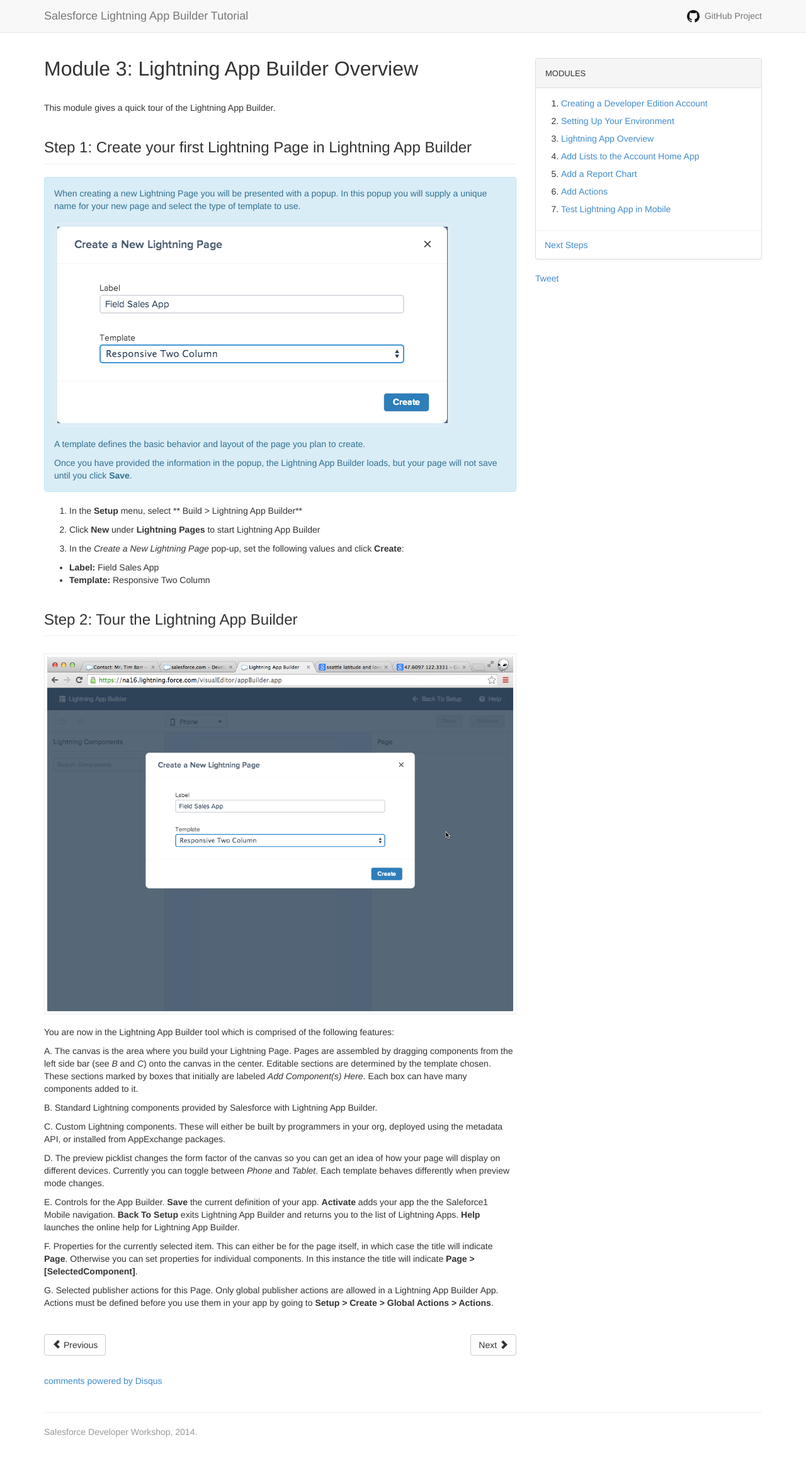
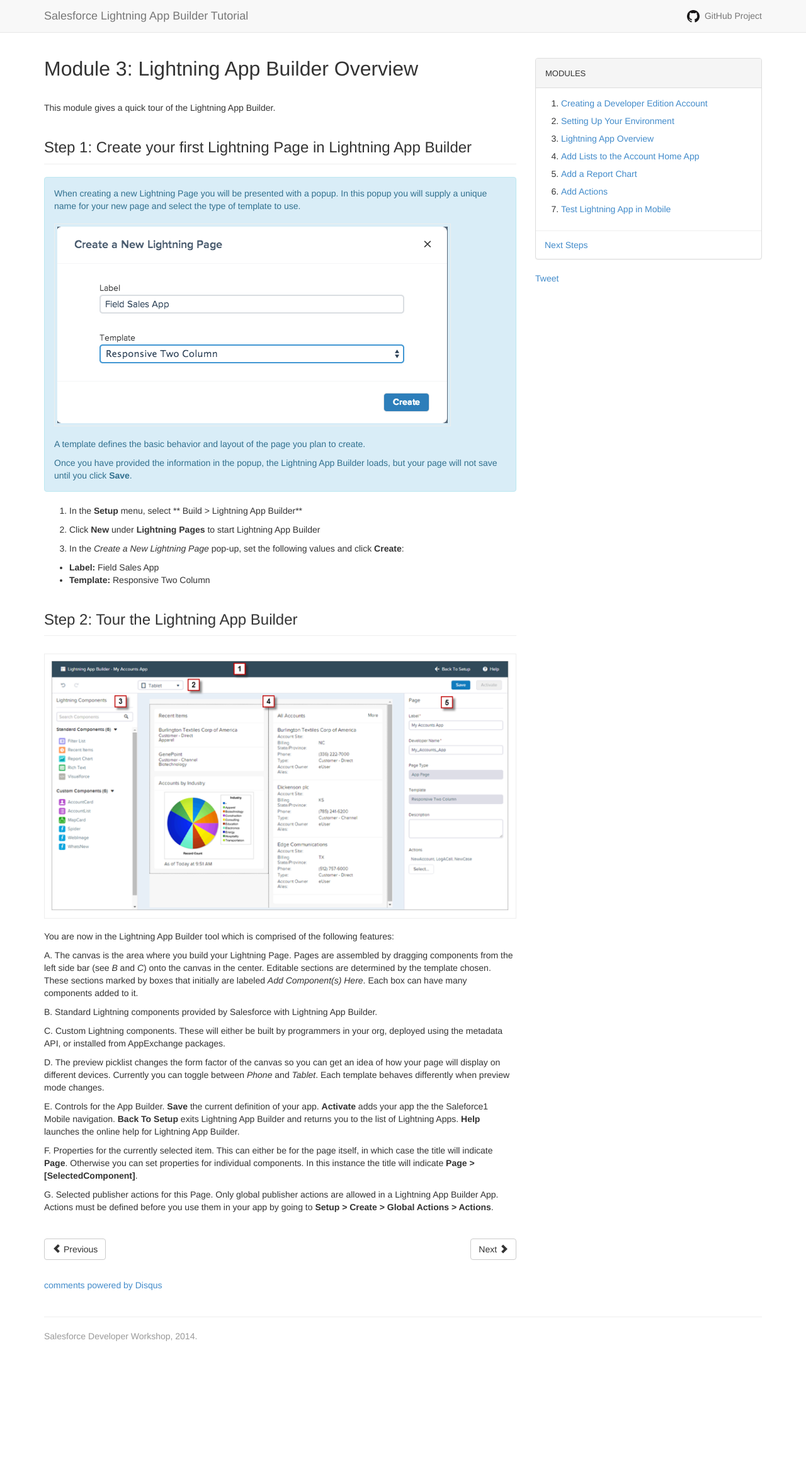
Before and after one commit to SalesforceDevelopersJapan/lightning-app-builder-tutorial, a Jekyll site: the page built from create-apex-controller.md, in a window 1280 px wide. Shown: the whole page at 63% size. Built offline with Jekyll 4.4.1, drawn with Linux system fonts in a browser that asks for light colours; Markdown is read by kramdown in place of the engine named in the settings; comment, search, counter and statistics services are not loaded; after the commit the page ends 2162 px from its top, so only the background shows below that.

Commit message:
Update create-apex-controller.md
fixed screenshot in Step 2

```diff
--- a/create-apex-controller.md
+++ b/create-apex-controller.md
@@ -25,7 +25,7 @@ This module gives a quick tour of the Lightning App Builder.
 
 ## Step 2: Tour the Lightning App Builder
 
-![Lightning App Builder](images/newapp1.jpg)
+![Lightning App Builder](images/lab_194_layout.png)
 
 You are now in the Lightning App Builder tool which is comprised of the following features:
 
```
